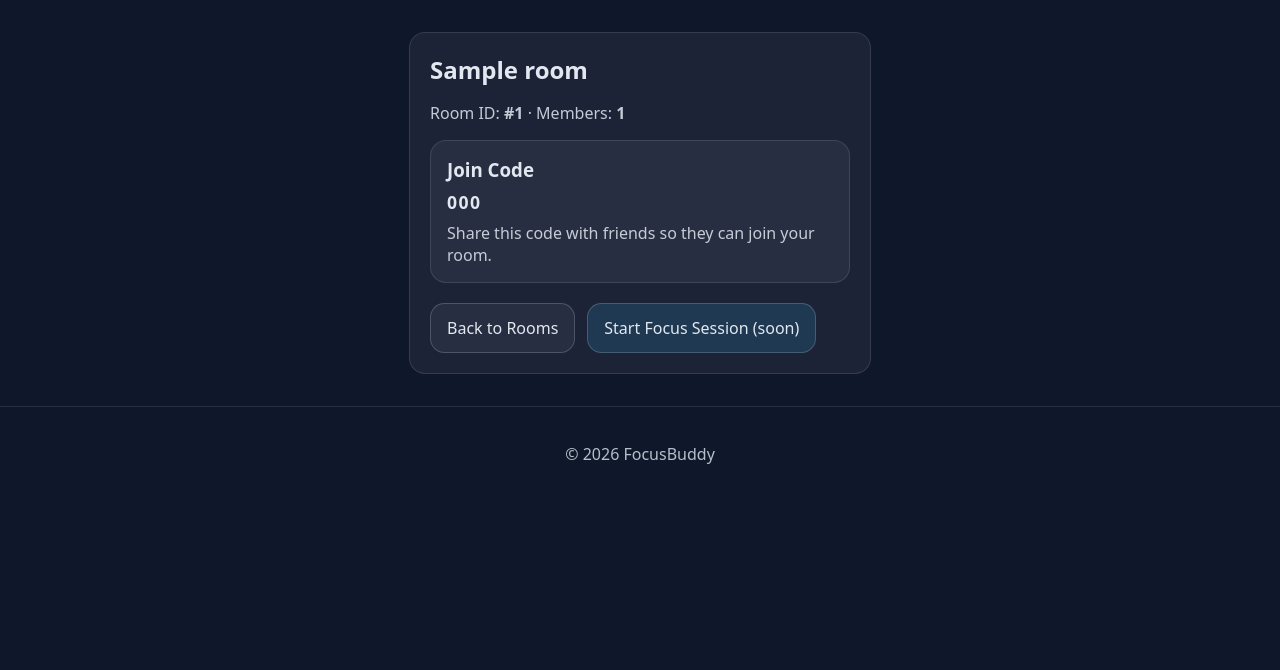
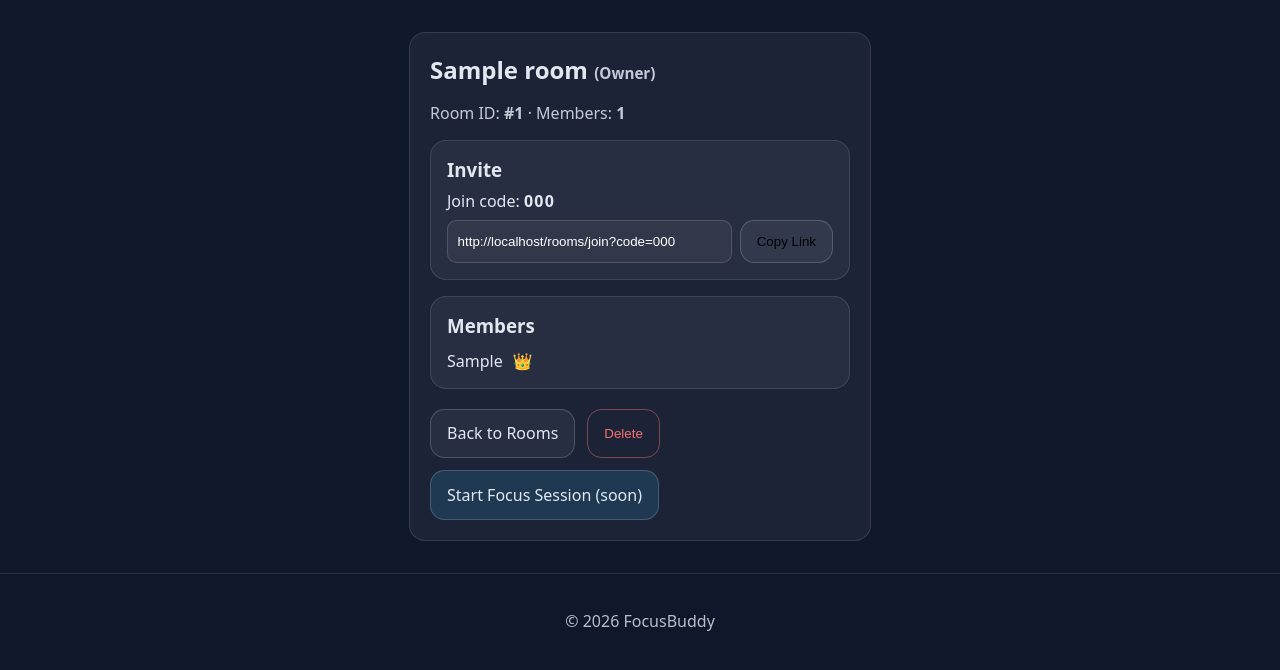
Before and after one commit to Nikoliadis/Focus-Buddy, a Flask app: page /rooms/1 in a window 1280 px wide. Shown: the part 55-725 px from the top of the page. Run offline with Flask 3, Linux system fonts and the light colour scheme; the visitor is signed in with stand-in values (Sample User, id 1); tables that the repository leaves empty hold one stand-in row (values such as "Sample post").

Commit message:
Added More Abilities To Rooms

```diff
--- a/rooms/routes.py
+++ b/rooms/routes.py
@@ -3,11 +3,18 @@ from __future__ import annotations
 from flask import render_template, request, redirect, url_for, flash, session
 
 from main.auth_utils import login_required
-from main.db import db
-
 from . import rooms_bp
 from .models import RoomMember
-from .service import create_room, get_user_rooms, get_room, add_member, find_room_by_code
+from .service import (
+    create_room,
+    get_user_rooms,
+    get_room,
+    add_member,
+    find_room_by_code,
+    get_room_members,
+    remove_member,
+    delete_room,
+)
 
 
 @rooms_bp.get("/rooms")
@@ -43,7 +50,8 @@ def rooms_create_post():
 @rooms_bp.get("/rooms/join")
 @login_required
 def rooms_join_page():
-    return render_template("rooms/join.html")
+    prefill = (request.args.get("code") or "").strip().upper()
+    return render_template("rooms/join.html", prefill_code=prefill)
 
 
 @rooms_bp.post("/rooms/join")
@@ -60,15 +68,10 @@ def rooms_join_post():
         flash("Invalid room code.", "error")
         return redirect(url_for("rooms.rooms_join_page"))
 
-    # add member
     add_member(room, session["user_id"])
 
-    # verify membership (important!)
-    is_member = RoomMember.query.filter_by(
-        room_id=room.id,
-        user_id=session["user_id"]
-    ).first()
-
+    # verify membership
+    is_member = RoomMember.query.filter_by(room_id=room.id, user_id=session["user_id"]).first()
     if not is_member:
         flash("Could not join the room. Please try again.", "error")
         return redirect(url_for("rooms.rooms_join_page"))
@@ -81,32 +84,77 @@ def rooms_join_post():
 @login_required
 def room_detail(room_id: int):
     room = get_room(room_id)
-
     if not room:
         flash("Room not found.", "error")
         return redirect(url_for("rooms.rooms_index"))
 
+    user_id = session["user_id"]
+
     # must be a member
-    is_member = RoomMember.query.filter_by(
-        room_id=room.id,
-        user_id=session["user_id"]
-    ).first()
-
+    is_member = RoomMember.query.filter_by(room_id=room.id, user_id=user_id).first()
     if not is_member:
         flash("You are not a member of this room.", "error")
         return redirect(url_for("rooms.rooms_index"))
 
-    members = (
-        db.session.query(RoomMember.user_id)
-        .filter(RoomMember.room_id == room.id)
-        .order_by(RoomMember.joined_at.asc())
-        .all()
-    )
+    members = get_room_members(room)
+    is_owner = (user_id == room.owner_id)
 
-    member_count = len(members)
+    # invite link (prefill join page)
+    invite_link = url_for(
+        "rooms.rooms_join_page",
+        code=room.join_code,
+        _external=True
+    ) if room.join_code else None
 
     return render_template(
         "rooms/room.html",
         room=room,
-        member_count=member_count
+        members=members,
+        member_count=len(members),
+        is_owner=is_owner,
+        invite_link=invite_link,
     )
+
+
+@rooms_bp.post("/rooms/<int:room_id>/leave")
+@login_required
+def room_leave(room_id: int):
+    room = get_room(room_id)
+    if not room:
+        flash("Room not found.", "error")
+        return redirect(url_for("rooms.rooms_index"))
+
+    user_id = session["user_id"]
+
+    # owner cannot leave
+    if user_id == room.owner_id:
+        flash("Owner cannot leave the room. You can delete the room instead.", "error")
+        return redirect(url_for("rooms.room_detail", room_id=room.id))
+
+    # must be member
+    is_member = RoomMember.query.filter_by(room_id=room.id, user_id=user_id).first()
+    if not is_member:
+        flash("You are not a member of this room.", "error")
+        return redirect(url_for("rooms.rooms_index"))
+
+    remove_member(room.id, user_id)
+    flash("You left the room.", "info")
+    return redirect(url_for("rooms.rooms_index"))
+
+
+@rooms_bp.post("/rooms/<int:room_id>/delete")
+@login_required
+def room_delete(room_id: int):
+    room = get_room(room_id)
+    if not room:
+        flash("Room not found.", "error")
+        return redirect(url_for("rooms.rooms_index"))
+
+    user_id = session["user_id"]
+    if user_id != room.owner_id:
+        flash("Only the owner can delete this room.", "error")
+        return redirect(url_for("rooms.room_detail", room_id=room.id))
+
+    delete_room(room.id)
+    flash("Room deleted ✅", "success")
+    return redirect(url_for("rooms.rooms_index"))
--- a/static/css/style.css
+++ b/static/css/style.css
@@ -1,4 +1,6 @@
-:root { font-family: system-ui, -apple-system, Segoe UI, Roboto, Arial, sans-serif; }
+:root {
+  font-family: system-ui, -apple-system, Segoe UI, Roboto, Arial, sans-serif;
+}
 
 body {
   margin: 0;
@@ -6,11 +8,22 @@ body {
   color: #e2e8f0;
 }
 
-a { color: inherit; text-decoration: none; }
+a {
+  color: inherit;
+  text-decoration: none;
+}
 
-.container { width: min(1000px, 92%); margin: 0 auto; }
+.container {
+  width: min(1000px, 92%);
+  margin: 0 auto;
+}
 
-.skip-link { position:absolute; left:-999px; top:auto; }
+.skip-link {
+  position:absolute;
+  left:-999px;
+  top:auto;
+}
+
 .skip-link:focus {
   left: 1rem;
   top: 1rem;
@@ -21,7 +34,9 @@ a { color: inherit; text-decoration: none; }
 }
 
 /* ---------- Header ---------- */
-.header { border-bottom: 1px solid rgba(226,232,240,.15); }
+.header {
+  border-bottom: 1px solid rgba(226,232,240,.15);
+}
 
 .navbar {
   display:flex;
@@ -31,7 +46,10 @@ a { color: inherit; text-decoration: none; }
   gap: 1rem;
 }
 
-.logo { font-weight: 800; letter-spacing: .5px; }
+.logo {
+  font-weight: 800;
+  letter-spacing: .5px;
+}
 
 .nav-links {
   list-style:none;
@@ -46,7 +64,10 @@ a { color: inherit; text-decoration: none; }
 .nav-links a:hover { opacity: 1; }
 .nav-links a.active { opacity: 1; text-decoration: underline; }
 
-.nav-hello { opacity: .8; font-size: .95rem; }
+.nav-hello {
+  opacity: .8;
+  font-size: .95rem;
+}
 
 /* ---------- Toast Flashes (Top Right) ---------- */
 .flashes {
@@ -88,25 +109,6 @@ a { color: inherit; text-decoration: none; }
 .flash-success { border-color: rgba(34,197,94,.45); }
 .flash-info { border-color: rgba(56,189,248,.45); }
 
-/* ---------- Hero ---------- */
-.hero { padding: 4rem 0 2rem; }
-
-.hero h1 {
-  font-size: clamp(2rem, 4vw, 3rem);
-  margin: 0 0 .75rem;
-}
-
-.hero p {
-  max-width: 60ch;
-  opacity: .9;
-}
-
-.actions {
-  display:flex;
-  gap: .75rem;
-  margin-top: 1.25rem;
-}
-
 /* ---------- Buttons ---------- */
 .btn {
   display: inline-flex;
@@ -118,6 +120,7 @@ a { color: inherit; text-decoration: none; }
   border: 1px solid rgba(226,232,240,.2);
   transition: transform .12s ease, border-color .12s ease, background .12s ease, box-shadow .12s ease;
   user-select: none;
+  cursor: pointer;
 }
 
 .btn:hover {
@@ -143,11 +146,52 @@ a { color: inherit; text-decoration: none; }
   box-shadow: none;
 }
 
-.btn.primary { background: rgba(56,189,248,.15); }
-.btn.primary:hover { background: rgba(56,189,248,.22); }
+.btn.primary {
+  background: rgba(56,189,248,.15);
+}
 
-.btn.secondary { background: rgba(226,232,240,.06); }
-.btn.secondary:hover { background: rgba(226,232,240,.10); }
+.btn.primary:hover {
+  background: rgba(56,189,248,.22);
+}
+
+.btn.secondary {
+  background: rgba(226,232,240,.06);
+}
+
+.btn.secondary:hover {
+  background: rgba(226,232,240,.10);
+}
+
+/* ---------- Danger Minimal Delete ---------- */
+.btn.danger {
+  border: 1px solid rgba(248,113,113,.45);
+  color: #f87171;
+  background: transparent;
+}
+
+.btn.danger:hover {
+  background: rgba(248,113,113,.12);
+  border-color: rgba(248,113,113,.65);
+}
+
+/* ---------- Layout ---------- */
+.hero { padding: 4rem 0 2rem; }
+
+.hero h1 {
+  font-size: clamp(2rem, 4vw, 3rem);
+  margin: 0 0 .75rem;
+}
+
+.hero p {
+  max-width: 60ch;
+  opacity: .9;
+}
+
+.actions {
+  display:flex;
+  gap: .75rem;
+  margin-top: 1.25rem;
+}
 
 /* ---------- Cards ---------- */
 .features { padding: 2rem 0 4rem; }
@@ -190,7 +234,10 @@ a { color: inherit; text-decoration: none; }
   margin-top: .8rem;
 }
 
-.auth-card label { font-size: .95rem; opacity: .9; }
+.auth-card label {
+  font-size: .95rem;
+  opacity: .9;
+}
 
 .auth-card input {
   padding: .7rem .8rem;
@@ -207,7 +254,10 @@ a { color: inherit; text-decoration: none; }
   box-shadow: 0 0 0 4px rgba(56,189,248,.12);
 }
 
-.muted { opacity: .85; margin-top: 1rem; }
+.muted {
+  opacity: .85;
+  margin-top: 1rem;
+}
 
 .footer {
   border-top: 1px solid rgba(226,232,240,.15);
--- a/templates/base.html
+++ b/templates/base.html
@@ -76,6 +76,7 @@
 
   <script>
     window.addEventListener("DOMContentLoaded", () => {
+
       const flashes = document.querySelectorAll(".flash");
 
       flashes.forEach(f => {
@@ -107,7 +108,27 @@
           btn.textContent = "Loading…";
         });
       });
+
     });
+
+    function copyInviteLink() {
+      const input = document.getElementById("inviteLink");
+      if (!input) return;
+
+      navigator.clipboard.writeText(input.value).then(() => {
+        const toast = document.createElement("div");
+        toast.className = "flash flash-success";
+        toast.innerText = "Invite link copied ✅";
+
+        const container = document.querySelector(".flashes") || document.body;
+        container.appendChild(toast);
+
+        setTimeout(() => {
+          toast.classList.add("is-hiding");
+          toast.addEventListener("animationend", () => toast.remove(), { once: true });
+        }, 2500);
+      });
+    }
   </script>
 
   {% block scripts %}{% endblock %}
--- a/templates/rooms/room.html
+++ b/templates/rooms/room.html
@@ -3,26 +3,89 @@
 
 {% block content %}
 <section class="auth-card">
-  <h1>{{ room.name }}</h1>
+  <h1 style="margin-bottom:.25rem;">
+    {{ room.name }}
+    {% if is_owner %}
+      <span class="muted" style="font-size:.95rem;">(Owner)</span>
+    {% endif %}
+  </h1>
 
   <p class="muted">
     Room ID: <strong>#{{ room.id }}</strong> · Members: <strong>{{ member_count }}</strong>
   </p>
 
   {% if room.join_code %}
-    <div class="card" style="margin-top: 1rem;">
-      <h3 style="margin:0 0 .5rem;">Join Code</h3>
-      <p style="margin:0; font-size:1.1rem; letter-spacing:.08em;">
-        <strong>{{ room.join_code }}</strong>
-      </p>
-      <p class="muted" style="margin:.5rem 0 0;">
-        Share this code with friends so they can join your room.
-      </p>
-    </div>
-  {% endif %}
+  <div class="card" style="margin-top: 1rem;">
+    <h3 style="margin:0 0 .5rem;">Invite</h3>
 
-  <div class="actions" style="margin-top: 1.25rem;">
+    <p style="margin:0 0 .5rem;">
+      Join code:
+      <strong style="letter-spacing:.08em;">
+        {{ room.join_code }}
+      </strong>
+    </p>
+
+    {% if invite_link %}
+      <div style="display:flex; gap:.5rem; flex-wrap:wrap;">
+        <input
+          type="text"
+          value="{{ invite_link }}"
+          id="inviteLink"
+          readonly
+          style="flex:1; padding:.6rem; border-radius:.6rem; border:1px solid rgba(255,255,255,.15); background:rgba(255,255,255,.05); color:#fff;"
+        />
+
+        <button
+          class="btn secondary"
+          type="button"
+          onclick="copyInviteLink()"
+        >
+          Copy Link
+        </button>
+      </div>
+    {% endif %}
+  </div>
+{% endif %}
+
+  <div class="card" style="margin-top: 1rem;">
+    <h3 style="margin:0 0 .75rem;">Members</h3>
+
+    <ul style="list-style:none; padding:0; margin:0; display:grid; gap:.45rem;">
+      {% for user, is_room_owner in members %}
+        <li style="display:flex; align-items:center; justify-content:space-between;">
+          <span>
+            {{ user.username | title }}
+            {% if is_room_owner %}
+              <strong style="margin-left:.35rem;">👑</strong>
+            {% endif %}
+          </span>
+        </li>
+      {% endfor %}
+    </ul>
+  </div>
+
+  <div class="actions" style="margin-top: 1.25rem; flex-wrap: wrap;">
     <a class="btn secondary" href="{{ url_for('rooms.rooms_index') }}">Back to Rooms</a>
+
+    {% if is_owner %}
+      <form method="post"
+        action="{{ url_for('rooms.room_delete', room_id=room.id) }}"
+        style="margin:0;">
+      <button class="btn danger minimal"
+          type="submit"
+          onclick="return confirm('Delete this room? This cannot be undone.');">
+        Delete
+      </button>
+      </form>
+    {% else %}
+      <form method="post" action="{{ url_for('rooms.room_leave', room_id=room.id) }}" style="margin:0;">
+        <button class="btn secondary" type="submit"
+                onclick="return confirm('Leave this room?');">
+          Leave Room
+        </button>
+      </form>
+    {% endif %}
+
     <a class="btn primary" href="#" aria-disabled="true">Start Focus Session (soon)</a>
   </div>
 </section>
```
Also changed, not shown: rooms/service.py (+31 -1 lines), templates/auth/register.html (+13 -9 lines), templates/rooms/index.html (+16 -2 lines), templates/rooms/join.html (+6 -1 lines).
